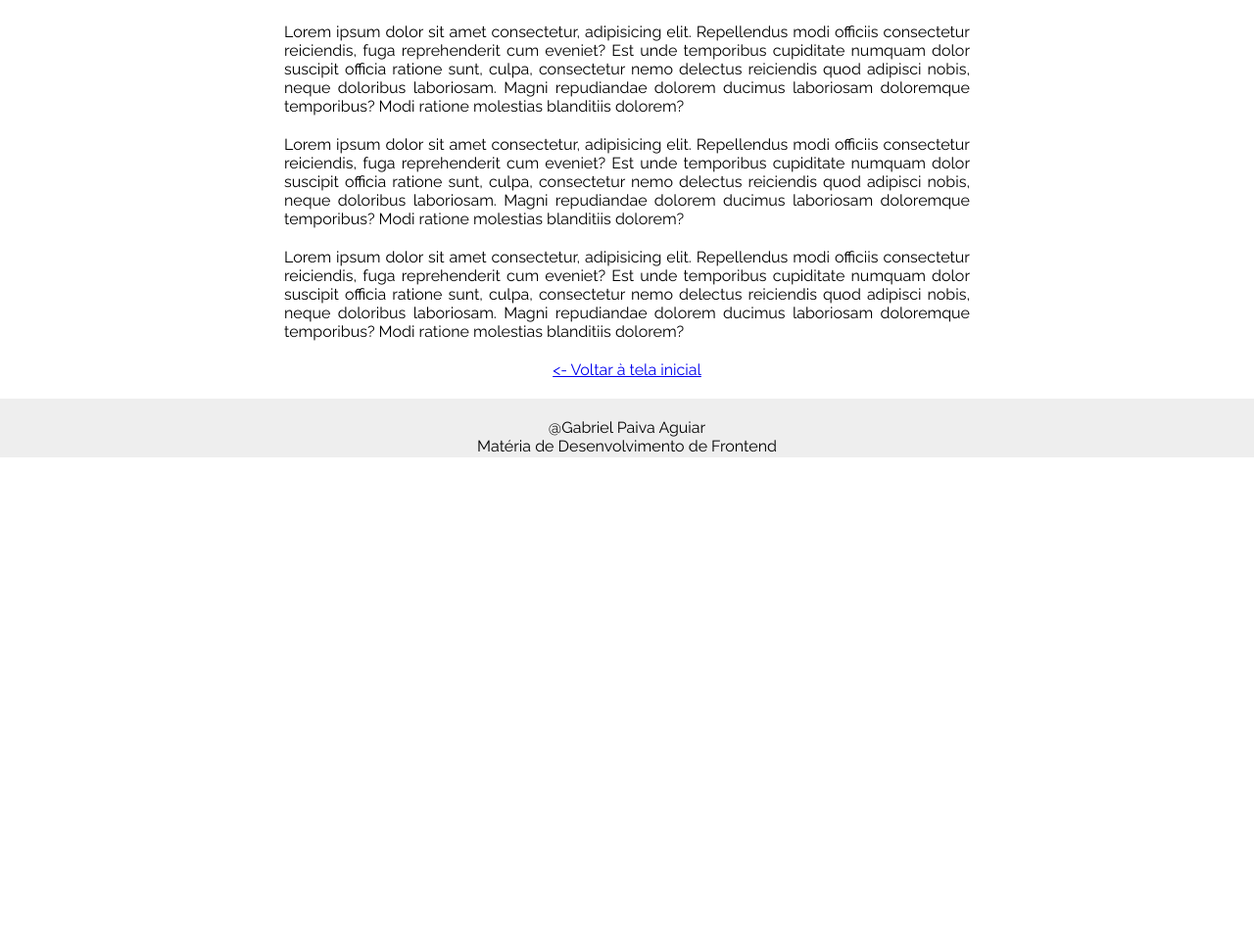
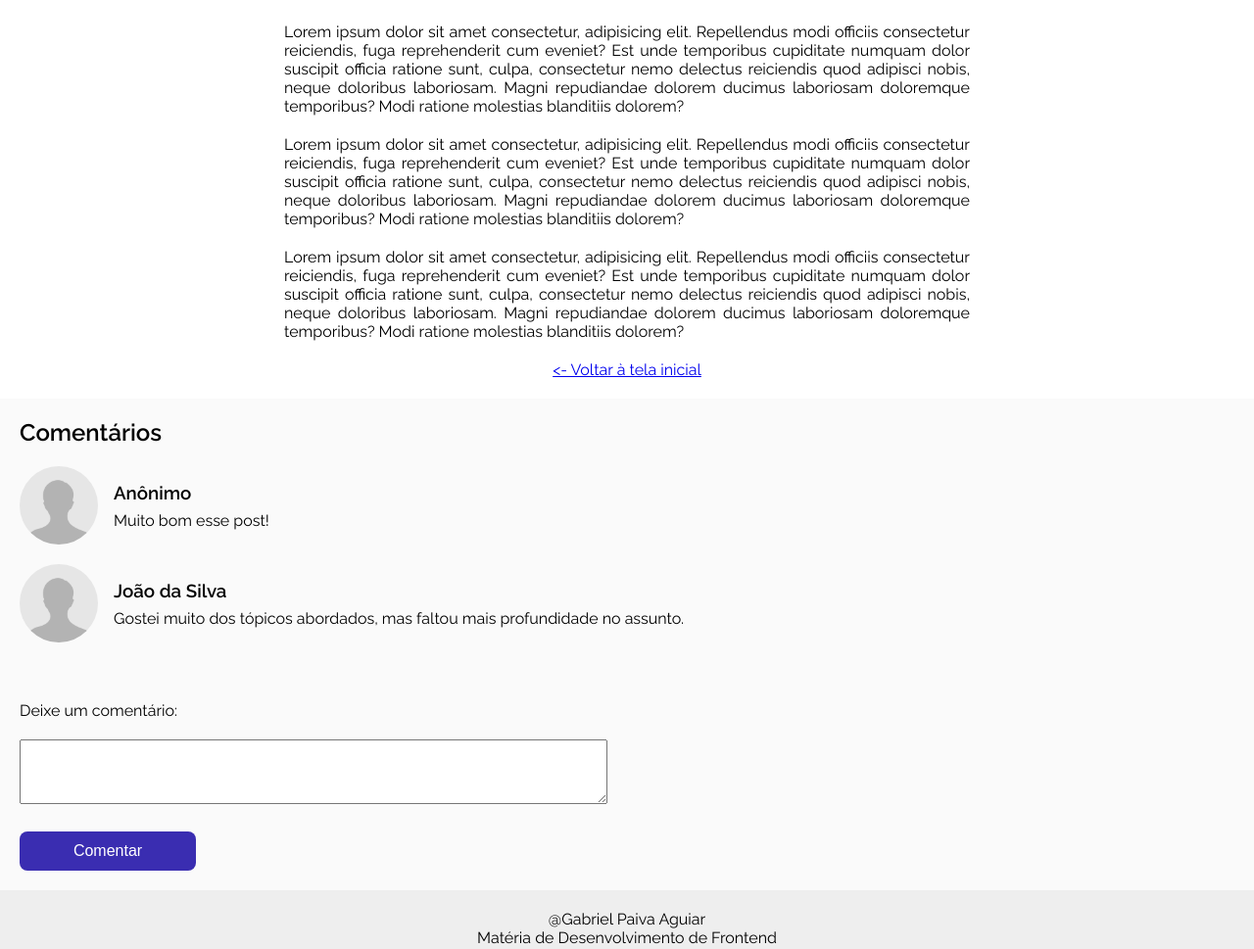
Before and after one commit to gabriel-paiva/pure-html-blog, a plain HTML site: page post.html in a window 1280 px wide. Shown: the part 479-1448 px from the top of the page at 98% size. Before the commit the page ends 946 px from the top, so only its background shows below. Drawn offline with Linux system fonts and the light colour scheme.

Commit message:
feat: create post and new pages

```diff
--- a/global-styles.css
+++ b/global-styles.css
@@ -31,6 +31,7 @@ nav .avatar {
   width: 40px;
   height: 40px;
   margin-right: 4px;
+  margin-left: 20px;
 }
 
 nav .avatar p {
@@ -42,6 +43,12 @@ nav .avatar p {
 nav h1 {
   font-size: 22px;
   font-weight: 600;
+
+}
+
+nav a{
+  margin-left: auto;
+  margin-right: 20px;
 }
 
 main {
@@ -74,6 +81,23 @@ footer {
   }
 }
 
+button {
+  width: 180px;
+  height: 40px;
+  border-radius: 8px;
+  border: none;
+  cursor: pointer;
+  background-color: #3A2DB1;
+  font-size: 16px;
+  color: white;
+  font-weight: 500;
+  margin-top: 8px;
+}
+
+button:hover {
+  background-color: #5640FB;
+}
+
 @media(max-width: 450px) {
   nav {
     height: 140px;
--- a/post-styles.css
+++ b/post-styles.css
@@ -18,3 +18,44 @@ main article {
 main article p, main div {
   margin-top: 20px;
 }
+
+.comments {
+  width: 100%;
+  min-height: 200px;
+  background-color: #fafafa;
+  padding: 20px;
+
+  display: flex;
+  flex-direction: column;
+  gap: 20px;
+}
+
+.comment-card {
+  display: flex;
+}
+
+.comment-card .comment-picture {
+  height: 80px;
+}
+
+.comment-card .comment-picture img {
+  height: 100%;
+  width: auto;
+  border-radius: 100px;
+}
+
+.comment-card .comment-content {
+  display: flex;
+  flex-direction: column;
+  margin-left: 16px;
+  gap: 8px;
+  justify-content: center;
+}
+
+.comments label {
+  margin-top: 40px;
+}
+
+.comments textarea {
+  max-width: 600px;
+}
--- a/post.html
+++ b/post.html
@@ -16,12 +16,14 @@
 
     <title>Gabriel Paiva Post</title>
   </head>
+
   <body>
     <nav>
       <div class="avatar">
         <p>GP</p>
       </div>
       <h1>Gabriel Paiva</h1>
+      <a href="./new.html">Novo Artigo</a>
     </nav>
     <main>
       <h1>Título do post</h1>
@@ -67,6 +69,41 @@
       </article>
       <div><a href="./index.html"><- Voltar à tela inicial</a></div>
     </main>
+    <section class="comments">
+      <h1>Comentários</h1>
+      <div class="comment-card">
+        <div class="comment-picture">
+          <img src="./static/anonymous.jpg" alt="Anônimo" />
+        </div>
+        <div class="comment-content">
+          <h3>Anônimo</h3>
+          <p>Muito bom esse post!</p>
+        </div>
+      </div>
+
+      <div class="comment-card">
+        <div class="comment-picture">
+          <img src="./static/anonymous.jpg" alt="Anônimo" />
+        </div>
+        <div class="comment-content">
+          <h3>João da Silva</h3>
+          <p>
+            Gostei muito dos tópicos abordados, mas faltou mais profundidade no
+            assunto.
+          </p>
+        </div>
+      </div>
+
+      <label for="add-comment">Deixe um comentário:</label>
+
+      <textarea
+        id="add-comment"
+        name="add-comment"
+        rows="4"
+        cols="25"
+      ></textarea>
+      <button>Comentar</button>
+    </section>
     <footer>
       <p>@Gabriel Paiva Aguiar</p>
       <p>Matéria de Desenvolvimento de Frontend</p>
```
Also changed, not shown: index-styles.css (+0 -17 lines), index.html (+8 -7 lines), new-styles.css (added, +15 -0 lines), new.html (added, +54 -0 lines), static/anonymous.jpg (added).
